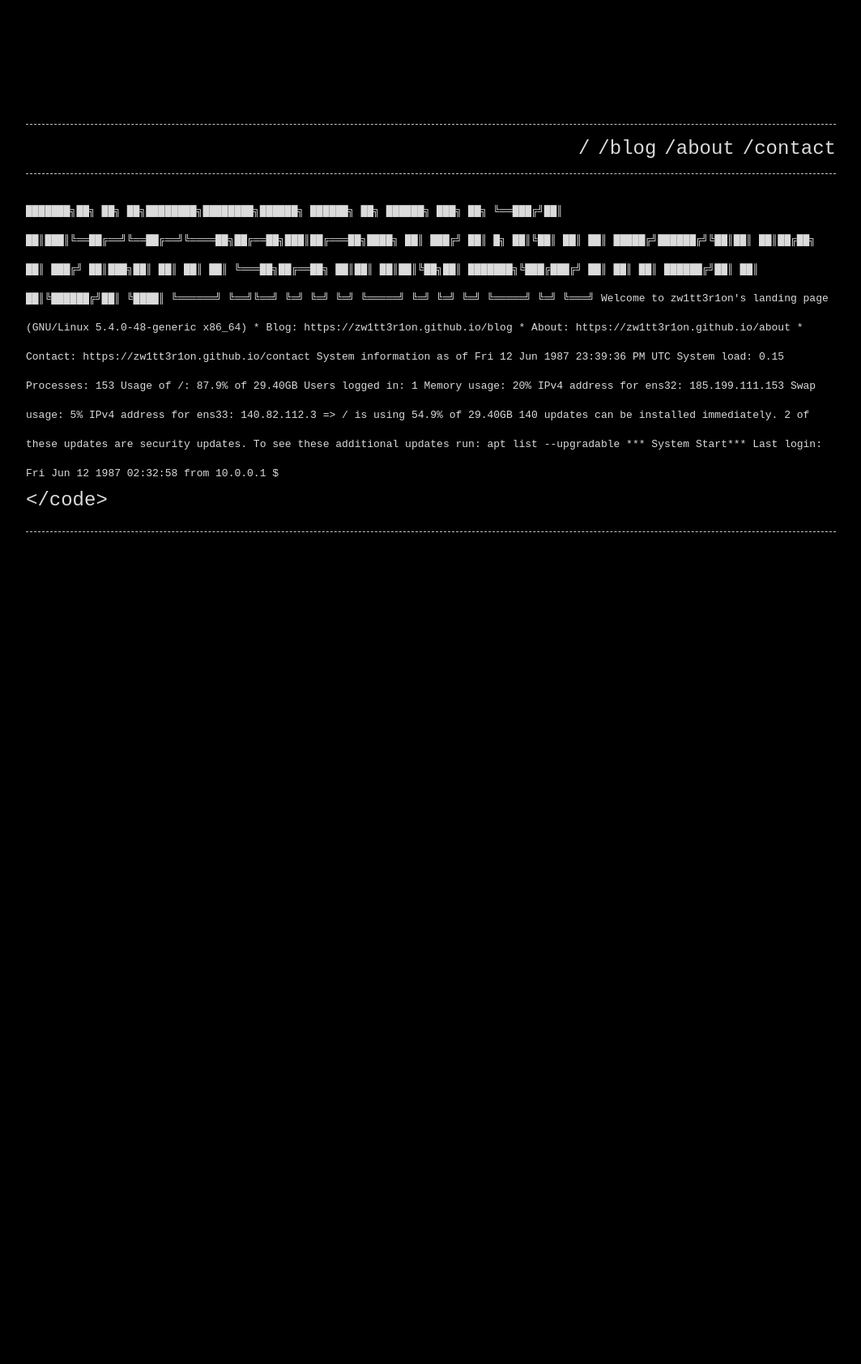
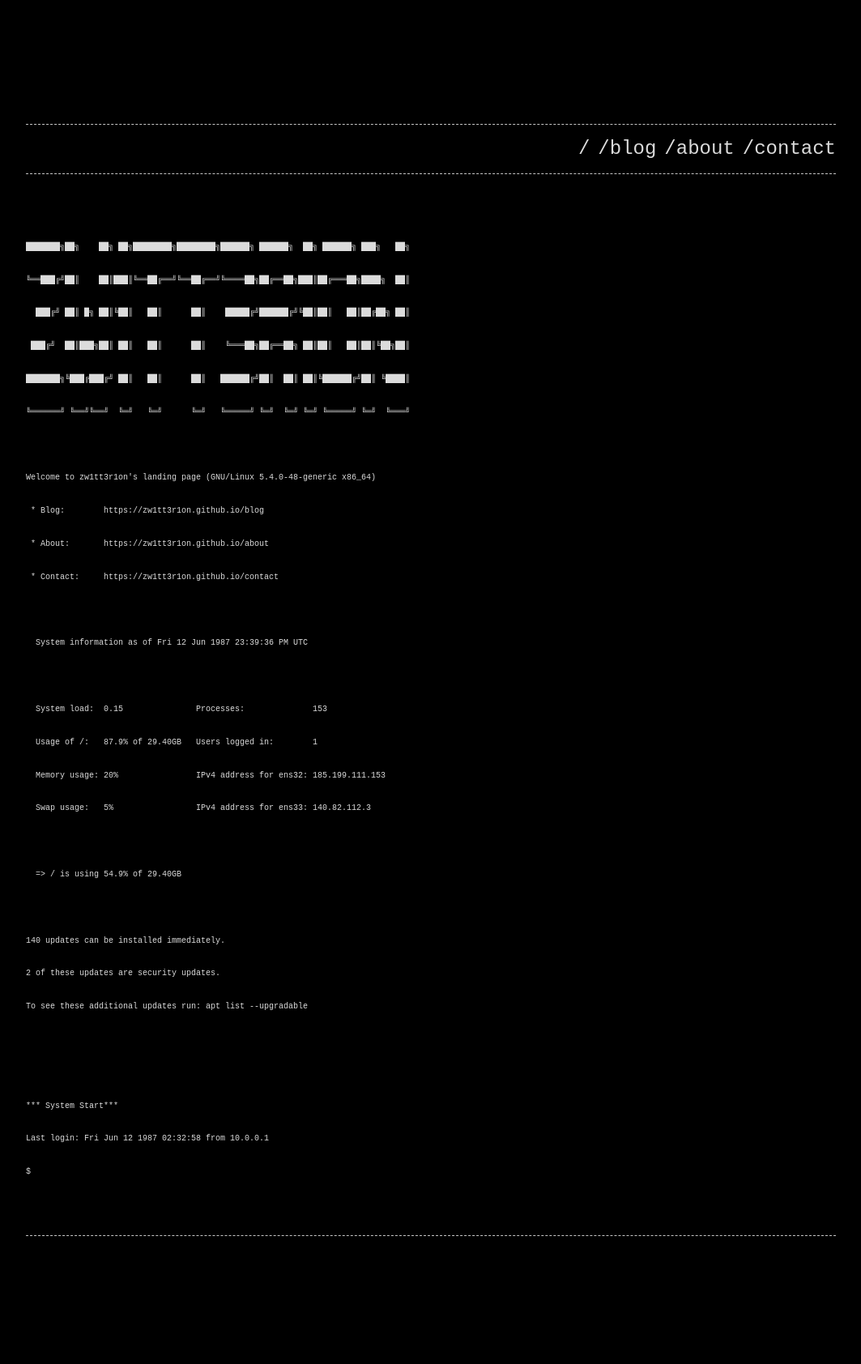
Before and after one commit to zw1tt3r1on/zw1tt3r1on.github.io, a Jekyll site: the page built from index.md, in a window 1280 px wide. Shown: the whole page at 81% size, without its empty margins (108-1171 px from the left). Built offline with Jekyll 4.4.1, drawn with Linux system fonts in a browser that asks for light colours; before the commit the page ends 900 px from its top, so only the background shows below that.

Commit message:
Update index.md

```diff
--- a/index.md
+++ b/index.md
@@ -4,8 +4,8 @@ layout: page
 permalink: /
 ---
 
-<code>
- <font size=2>
+<pre>
+ <font size=1>
 ███████╗██╗    ██╗ ██╗████████╗████████╗██████╗ ██████╗  ██╗ ██████╗ ███╗   ██╗
 ╚══███╔╝██║    ██║███║╚══██╔══╝╚══██╔══╝╚════██╗██╔══██╗███║██╔═══██╗████╗  ██║
   ███╔╝ ██║ █╗ ██║╚██║   ██║      ██║    █████╔╝██████╔╝╚██║██║   ██║██╔██╗ ██║
@@ -36,4 +36,4 @@ To see these additional updates run: apt list --upgradable
 Last login: Fri Jun 12 1987 02:32:58 from 10.0.0.1
 $
  </font>
-</code>
+</pre>
```
